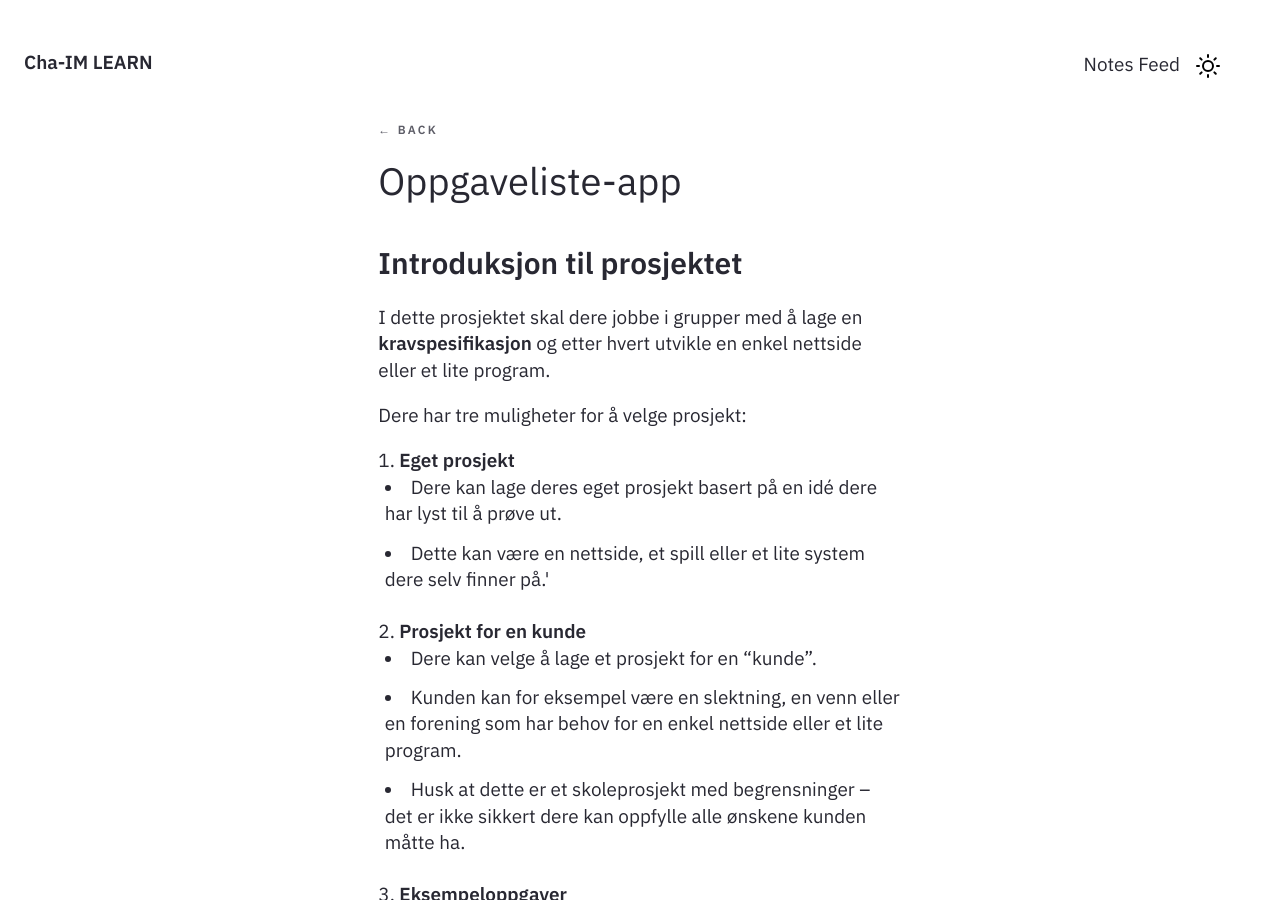
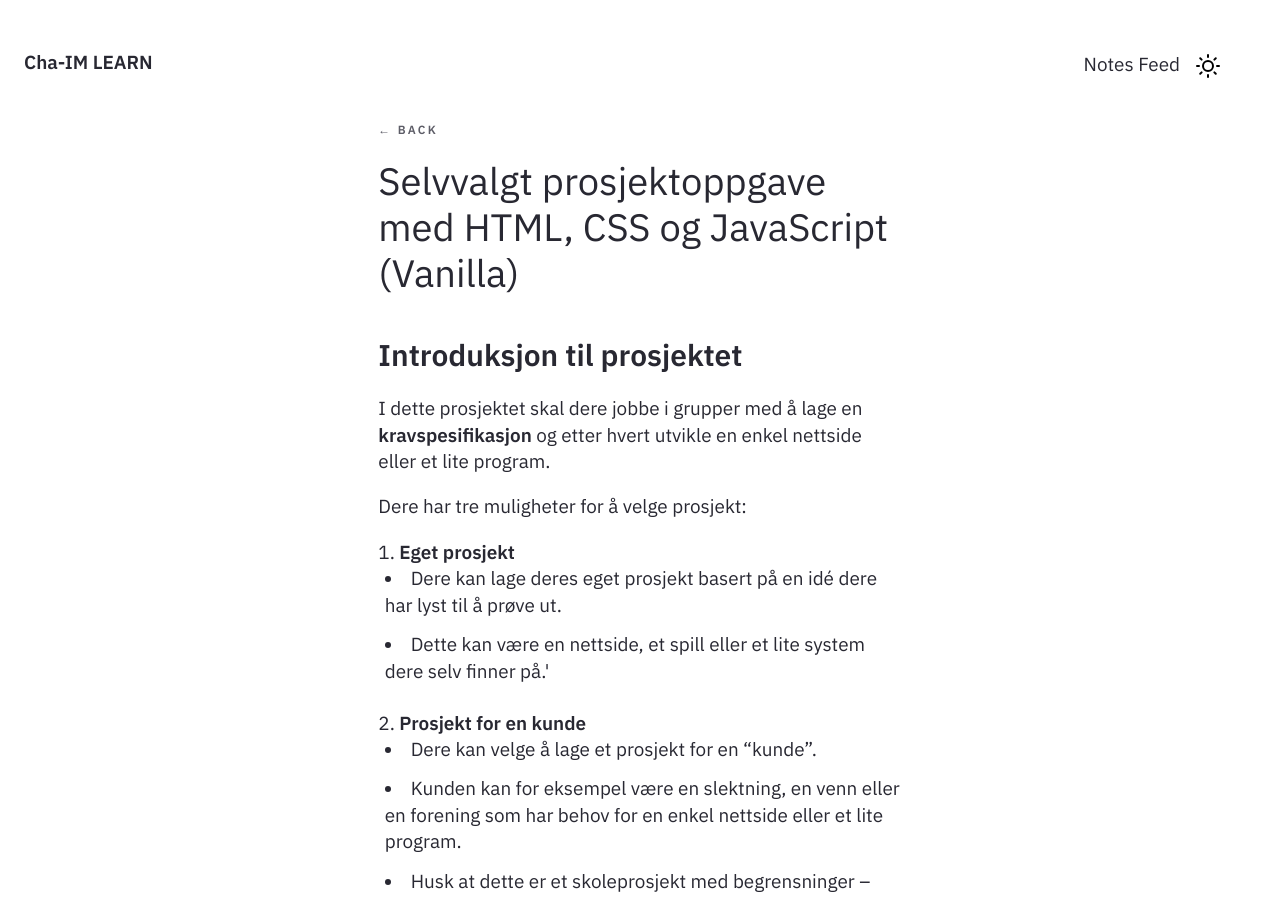
Before and after one commit to Cha-IM/cha-im.github.io, a Jekyll site: the page built from _notes/Public/Utvikling/JavaScript/Oppgaver/Selvvalgt prosjektoppgave med HTML, CSS og JavaScript (Vanilla).md, in a window 1280 px wide and 900 px high. Built offline with Jekyll 4.4.1, drawn with Linux system fonts in a browser that asks for light colours.

Commit message:
TRFK-811339 2025-9-15:15:48:16

```diff
--- a/_notes/Public/Utvikling/JavaScript/Oppgaver/Selvvalgt prosjektoppgave med HTML, CSS og JavaScript (Vanilla).md
+++ b/_notes/Public/Utvikling/JavaScript/Oppgaver/Selvvalgt prosjektoppgave med HTML, CSS og JavaScript (Vanilla).md
@@ -1,5 +1,5 @@
 ---
-title: Oppgaveliste-app
+title: Selvvalgt prosjektoppgave med HTML, CSS og JavaScript (Vanilla)
 feed: show
 date: 15-09-2025
 ---
```
